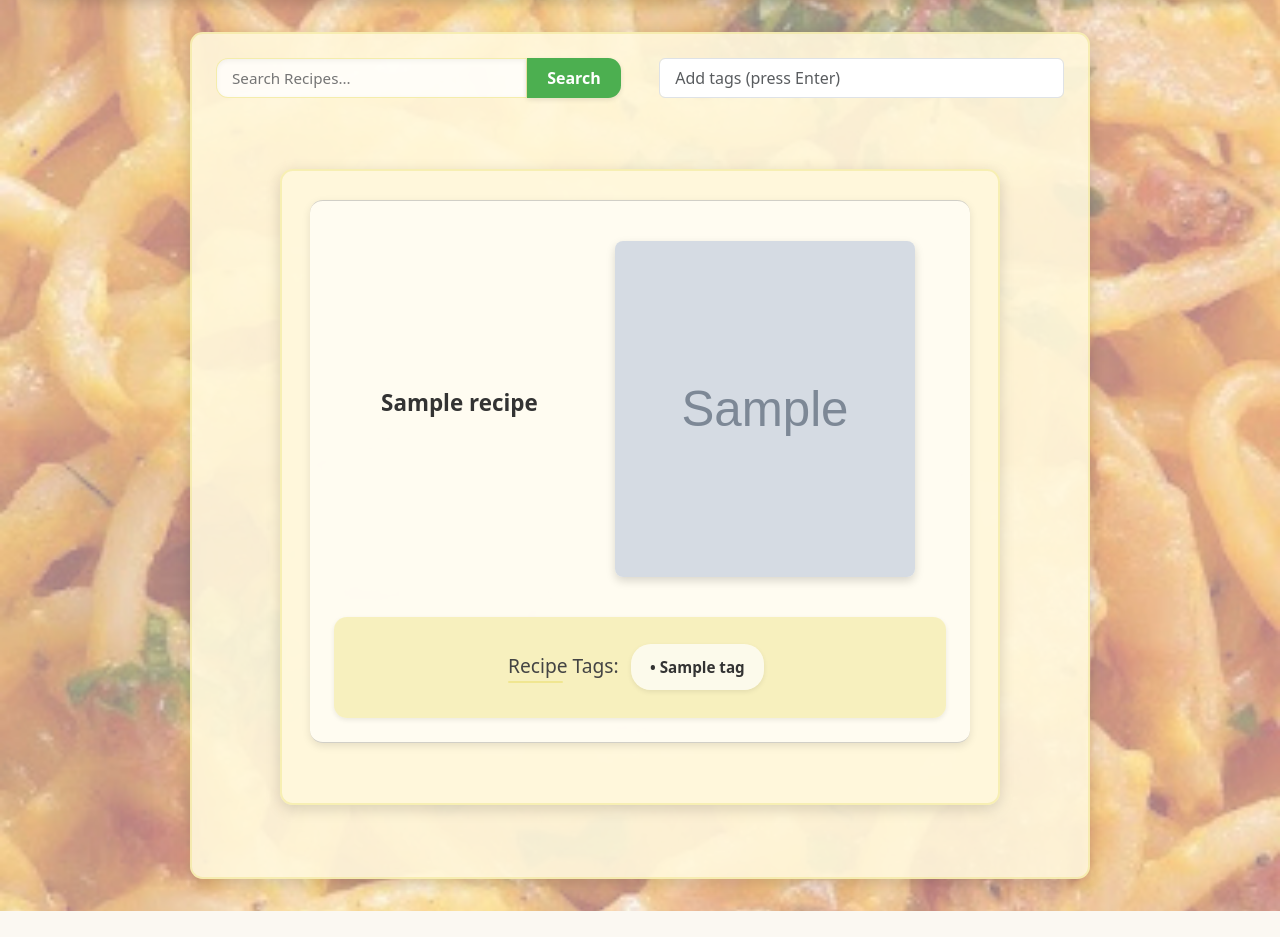
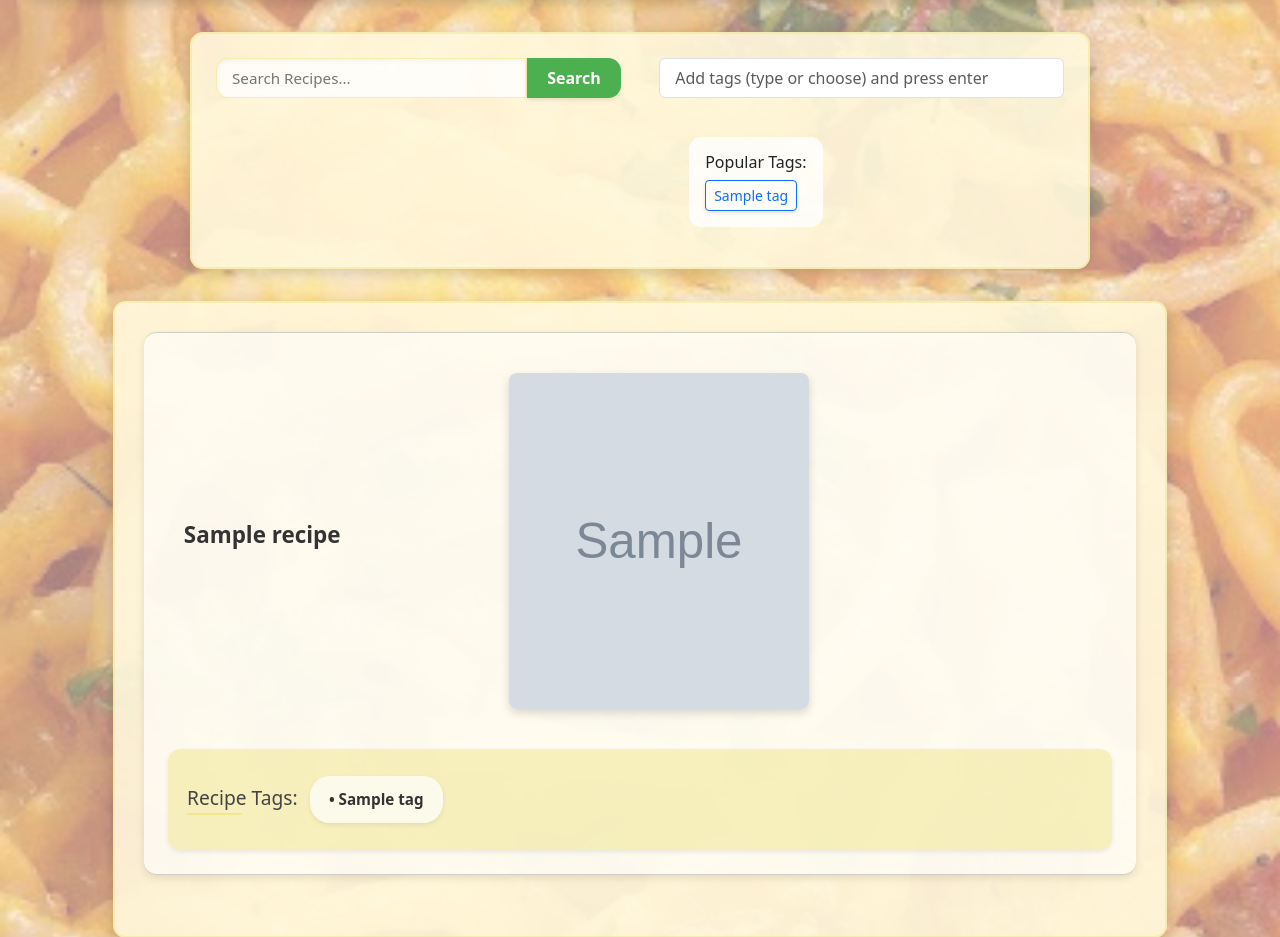
Before and after one commit to MySTerY1747/FlavorFolio, a Django app: page /search/ in a window 1280 px wide. Shown: the part 150-1087 px from the top of the page. Before the commit the page ends 1061 px from the top, so only its background shows below. Run offline with Django 5.2, Linux system fonts and the light colour scheme; tables that the repository leaves empty hold one stand-in row (values such as "Sample post"); grey boxes marked "Sample" are stand-in pictures; some libraries are stand-ins or nearby versions.

Commit message:
add tag autocomplete, fix search view, put javascript into separate file

```diff
--- a/flavorfolio/recipes/views.py
+++ b/flavorfolio/recipes/views.py
@@ -8,6 +8,7 @@ from recipes.forms import *
 from django.shortcuts import get_object_or_404
 from django.http import HttpResponseNotAllowed
 from django.db.models import Q
+from django.db.models import Count
 
 
 def index(request):
@@ -182,22 +183,29 @@ def user_login(request):
 
 def search(request):
     search_query = " ".join(request.GET.get("search_query", "").split())
-    selected_tags = request.GET.getlist("tags")
+    selected_tags = [tag.strip().title() for tag in request.GET.getlist("tags")]
 
-    results = Recipe.objects.all().prefetch_related('tag_set')
+    results = Recipe.objects.all().prefetch_related("tag_set")
 
+    # Search query filtering
     if search_query:
         results = results.filter(
-            Q(title__icontains=search_query) |
-            Q(tag__name__icontains=search_query)
-        )
+            Q(title__icontains=search_query) | Q(tag__name__icontains=search_query)
+        ).distinct()
 
+    # Tag filtering - require ALL selected tags
     if selected_tags:
+        # Create a Q object for each tag and chain them with AND
+        for tag in selected_tags:
+            results = results.filter(tag__name=tag)
 
-        for tag_name in selected_tags:
-            results = results.filter(tag__name__in=selected_tags)
+        # Ensure distinct results after multiple filters
+        results = results.distinct()
 
-    results = results.distinct()
+    # Get popular tags with recipe counts
+    popular_tags = Tag.objects.annotate(num_recipes=Count("recipes")).order_by(
+        "-num_recipes"
+    )
 
     return render(
         request,
@@ -205,9 +213,9 @@ def search(request):
         {
             "results": [(r, r.tag_set.all()) for r in results],
             "search_query": search_query,
-            "all_tags": Tag.objects.all(),
+            "all_tags": popular_tags,
             "selected_tags": selected_tags,
-        }
+        },
     )
 
 
--- /dev/null
+++ b/flavorfolio/static/scripts/search_script.js
@@ -0,0 +1,99 @@
+// Tag input handling
+document.getElementById('tagInput').addEventListener('keydown', function (e) {
+  if (e.key === 'Enter') {
+    e.preventDefault();
+    const rawValue = this.value.trim();
+    if (rawValue !== '') {
+      addTag(rawValue);
+      this.value = '';
+    }
+  }
+});
+
+// Tag removal handling
+document.getElementById('tagContainer').addEventListener('click', function (e) {
+  if (e.target.classList.contains('btn-close')) {
+    e.preventDefault();
+    const tagName = e.target.getAttribute('data-tag');
+    removeTag(tagName);
+    e.target.closest('.badge').remove();
+    document.getElementById('searchForm').submit();
+  }
+});
+
+// Tag case normalization
+function normalizeTagCase(tagName) {
+  return tagName.trim()
+    .toLowerCase()
+    .split(' ')
+    .map(word => word.charAt(0).toUpperCase() + word.slice(1))
+    .join(' ');
+}
+
+// Add tag function
+function addTag(rawTagName) {
+  const tagName = normalizeTagCase(rawTagName);
+  const tagContainer = document.getElementById('tagContainer');
+  const hiddenTagsContainer = document.getElementById('hiddenTagsContainer');
+
+  // Check for duplicates
+  const existingTags = Array.from(hiddenTagsContainer.querySelectorAll('input[name="tags"]'))
+    .map(input => input.value);
+  if (existingTags.includes(tagName)) return;
+
+  // Add hidden input
+  const hiddenInput = document.createElement('input');
+  hiddenInput.type = 'hidden';
+  hiddenInput.name = 'tags';
+  hiddenInput.value = tagName;
+  hiddenTagsContainer.appendChild(hiddenInput);
+
+  // Add visible pill
+  const pill = document.createElement('span');
+  pill.className = 'badge bg-primary rounded-pill d-inline-flex align-items-center me-2 fs-6';
+  pill.innerHTML = `
+        ${tagName}
+        <button
+            type="button"
+            class="btn-close btn-close-white ms-2"
+            aria-label="Remove"
+            data-tag="${tagName}"
+        ></button>
+    `;
+  tagContainer.appendChild(pill);
+}
+
+// Remove tag function
+function removeTag(tagName) {
+  const hiddenTagsContainer = document.getElementById('hiddenTagsContainer');
+  const inputs = hiddenTagsContainer.querySelectorAll('input[name="tags"]');
+
+  inputs.forEach(input => {
+    if (input.value === tagName) {
+      input.remove();
+    }
+  });
+}
+
+// Datalist visibility control
+document.getElementById('tagInput').addEventListener('input', function (e) {
+  const list = document.getElementById('tagSuggestions');
+  list.style.display = this.value.trim() ? 'block' : 'none';
+});
+
+document.getElementById('tagInput').addEventListener('blur', function () {
+  setTimeout(() => {
+    document.getElementById('tagSuggestions').style.display = 'none';
+  }, 200);
+});
+
+document.getElementById('tagInput').addEventListener('input', function (e) {
+  const list = document.getElementById('tagSuggestions');
+  list.style.display = this.value.trim() ? 'block' : 'none';
+});
+
+document.getElementById('tagInput').addEventListener('blur', function () {
+  setTimeout(() => {
+    document.getElementById('tagSuggestions').style.display = 'none';
+  }, 200);
+});
--- a/flavorfolio/static/stylesheets/search_styles.css
+++ b/flavorfolio/static/stylesheets/search_styles.css
@@ -279,3 +279,31 @@
         text-align: center;
     }
 }
+
+.tag-filters .position-relative {
+    position: relative;
+    width: 100%;
+}
+
+.popular-tags {
+    background-color: rgba(255, 255, 255, 0.8);
+    padding: 1em;
+    border-radius: 0.8em;
+    margin-top: 1em;
+}
+
+.tag-suggestion-btn {
+    transition: all 0.2s ease;
+    border-radius: 20px;
+    padding: 0.4em 0.8em;
+    font-size: 0.9rem;
+}
+
+.tag-suggestion-btn:hover {
+    background-color: #4CAF50;
+    color: white;
+    transform: translateY(-1px);
+}
+
+datalist { display: none; }
+datalist option { display: none; }
--- a/flavorfolio/templates/recipes/search.html
+++ b/flavorfolio/templates/recipes/search.html
@@ -13,19 +13,27 @@
 <link rel="stylesheet" href="{% static 'stylesheets/search_styles.css' %}">
 <link href="https://cdn.jsdelivr.net/npm/bootstrap@5.3.0/dist/css/bootstrap.min.css" rel="stylesheet">
 <div class="search-bar">
-    <form method="GET" action="{% url 'recipes:search' %}">
+    <form method="GET" action="{% url 'recipes:search' %}" id="searchForm">
         <div class="search-box">
             <input type="text" name="search_query" placeholder="Search Recipes..." value="{{ search_query }}">
             <button type="submit" class="search-bar-button">Search</button>
         </div>
         <div class="tag-filters">
-
+            <div class="position-relative">
                 <input
                     type="text"
                     id="tagInput"
-                placeholder="Add tags (press Enter)"
+                    placeholder="Add tags (type or choose) and press enter"
                     class="form-control mb-2"
+                    list="tagSuggestions"
+                    autocomplete="off"
                 >
+                <datalist id="tagSuggestions">
+                    {% for tag in all_tags %}
+                    <option value="{{ tag.name }}">{% endfor %}
+                </datalist>
+            </div>
+
             <div id="hiddenTagsContainer">
                 {% for tag in selected_tags %}
                 <input type="hidden" name="tags" value="{{ tag }}">
@@ -46,23 +54,34 @@
                 {% endfor %}
             </div>
 
+            <div class="popular-tags mt-3">
+                <h6 class="mb-2">Popular Tags:</h6>
+                <div class="d-flex flex-wrap gap-2">
+                    {% for tag in all_tags|slice:":10" %}
+                    <button
+                        type="button"
+                        class="btn btn-sm btn-outline-primary tag-suggestion-btn"
+                        onclick="addTag('{{ tag.name }}')"
+                    >
+                        {{ tag.name }}
+                    </button>
+                    {% endfor %}
+                </div>
+            </div>
+        </div>
     </form>
 </div>
-<div class="search-results-box" >
+<div class="search-results-box">
     <ul class="recipe-list">
         {% if results %}
             {% for result in results %}
                 <li>
-
                     <div class="recipe-title-section">
                         <a href="{% url 'recipes:recipe' result.0.id %}">{{ result.0.title }}</a>
                     </div>
-
                     <div class="recipe-image-section">
                         <a href="{% url 'recipes:recipe' result.0.id %}"> <img src="{{ result.0.image.url }}" class="recipe-image" alt=""> </a>
-
                     </div>
-
                     <div class="tag-section">
                         <h3>Recipe Tags:</h3>
                         {% for tag in result.0.tag_set.all %}
@@ -71,82 +90,10 @@
                     </div>
                 </li>
             {% endfor %}
-
         {% else %}
             <p>No results found.</p>
         {% endif %}
-
     </ul>
 </div>
-<script>
-    document.getElementById('tagInput').addEventListener('keypress', function(e) {
-        if (e.key === 'Enter' && this.value.trim() !== '') {
-            e.preventDefault();
-            addTag(this.value.trim());
-            this.value = '';
-        }
-    });
-
-    // Single event listener for tag removal
-    document.getElementById('tagContainer').addEventListener('click', function(e) {
-        if (e.target.classList.contains('btn-close')) {
-            e.preventDefault();
-            const tagName = e.target.getAttribute('data-tag');
-            removeTag(tagName);
-            e.target.closest('.badge').remove();
-            document.getElementById('searchForm').submit();
-        }
-    });
-
-    function normalizeTagCase(tagName){
-    return tagName.trim()
-        .toLowerCase()
-        .split(' ')
-        .map(word => word.charAt(0).toUpperCase() + word.slice(1))
-        .join(' ');
-    }
-
-    function addTag(rawTagName) {
-        const tagName=normalizeTagCase(rawTagName);
-        const tagContainer = document.getElementById('tagContainer');
-        const hiddenTagsContainer = document.getElementById('hiddenTagsContainer');
-
-        // Check for duplicates
-        const existingTags = Array.from(hiddenTagsContainer.querySelectorAll('input[name="tags"]'))
-                            .map(input => input.value);
-        if (existingTags.includes(tagName)) return;
-
-        // Add hidden input
-        const hiddenInput = document.createElement('input');
-        hiddenInput.type = 'hidden';
-        hiddenInput.name = 'tags';
-        hiddenInput.value = tagName;
-        hiddenTagsContainer.appendChild(hiddenInput);
-
-        // Add visible pill
-        const pill = document.createElement('span');
-        pill.className = 'badge bg-primary rounded-pill d-inline-flex align-items-center me-2 fs-6';
-        pill.innerHTML = `
-            ${tagName}
-            <button
-                type="button"
-                class="btn-close btn-close-white ms-2"
-                aria-label="Remove"
-                data-tag="${tagName}"
-            ></button>
-        `;
-        tagContainer.appendChild(pill);
-    }
-
-    function removeTag(tagName) {
-        const hiddenTagsContainer = document.getElementById('hiddenTagsContainer');
-        const inputs = hiddenTagsContainer.querySelectorAll('input[name="tags"]');
-
-        inputs.forEach(input => {
-            if (input.value === tagName) {
-                input.remove();
-            }
-        });
-    }
-</script>
+<script src="{% static 'scripts/search_script.js' %}"></script>
 {% endblock %}
```
Lines whose indentation alone changed are shown as unchanged.
